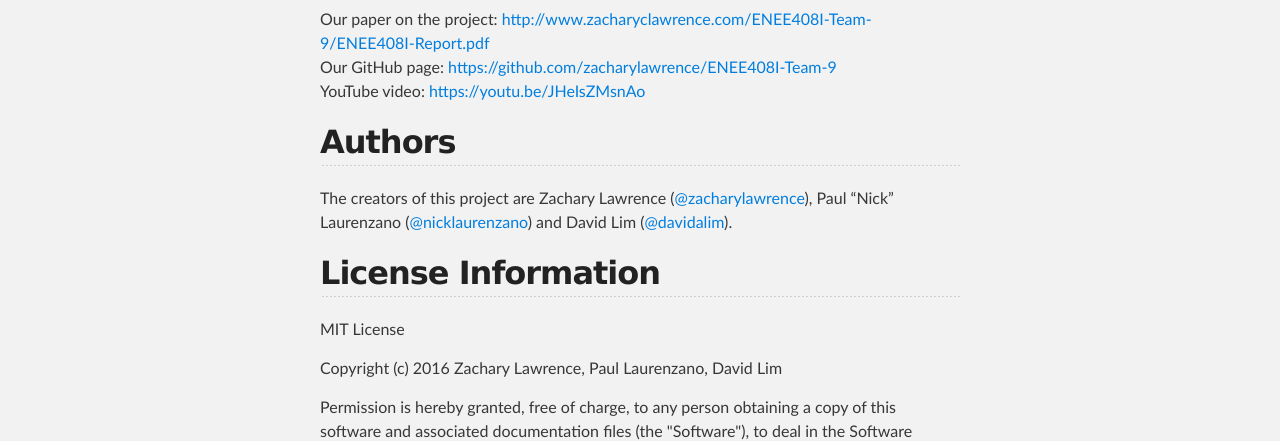
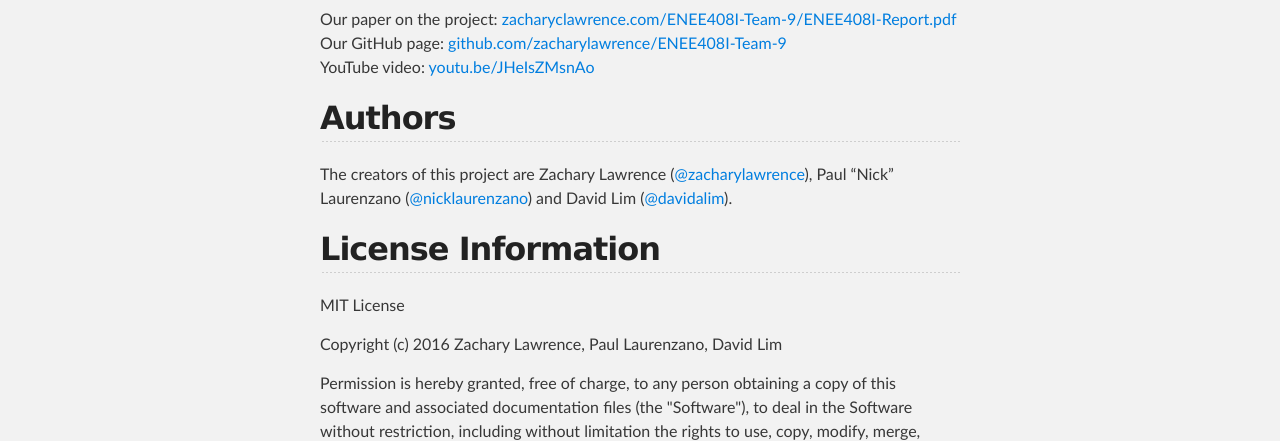
Before and after one commit to zacharylawrence/ENEE408I-Team-9, a plain HTML site: page index.html in a window 1280 px wide. Shown: the part 659-1100 px from the top of the page. Drawn offline with Linux system fonts and the light colour scheme.

Commit message:
Reword links

```diff
--- a/index.html
+++ b/index.html
@@ -39,9 +39,9 @@
 <h2>
 <a id="additional-information" class="anchor" href="#additional-information" aria-hidden="true"><span aria-hidden="true" class="octicon octicon-link"></span></a>Additional Information</h2>
 
-<p>Our paper on the project: <a href="http://www.zacharyclawrence.com/ENEE408I-Team-9/ENEE408I-Report.pdf">http://www.zacharyclawrence.com/ENEE408I-Team-9/ENEE408I-Report.pdf</a><br>
-Our GitHub page: <a href="https://github.com/zacharylawrence/ENEE408I-Team-9">https://github.com/zacharylawrence/ENEE408I-Team-9</a><br>
-YouTube video: <a href="https://youtu.be/JHeIsZMsnAo">https://youtu.be/JHeIsZMsnAo</a><br></p>
+<p>Our paper on the project: <a href="http://www.zacharyclawrence.com/ENEE408I-Team-9/ENEE408I-Report.pdf">zacharyclawrence.com/ENEE408I-Team-9/ENEE408I-Report.pdf</a><br>
+Our GitHub page: <a href="https://github.com/zacharylawrence/ENEE408I-Team-9">github.com/zacharylawrence/ENEE408I-Team-9</a><br>
+YouTube video: <a href="https://youtu.be/JHeIsZMsnAo">youtu.be/JHeIsZMsnAo</a><br></p>
 
 <h2>
 <a id="authors" class="anchor" href="#authors" aria-hidden="true"><span aria-hidden="true" class="octicon octicon-link"></span></a>Authors</h2>
```
